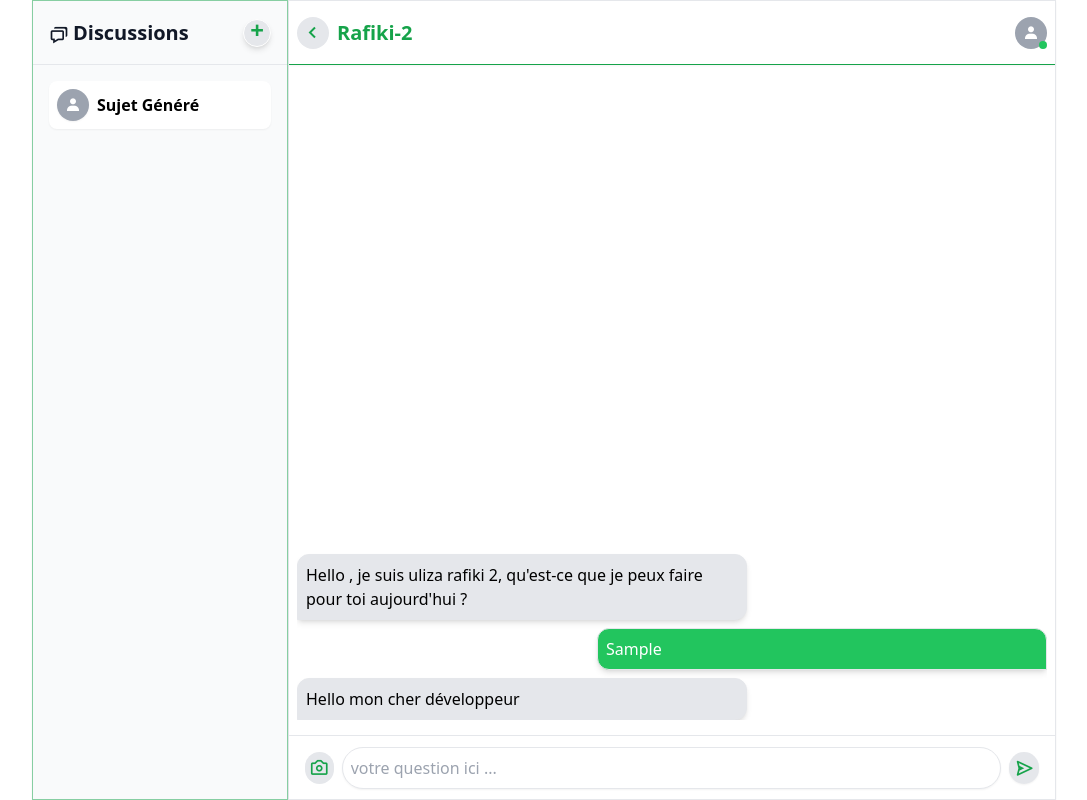
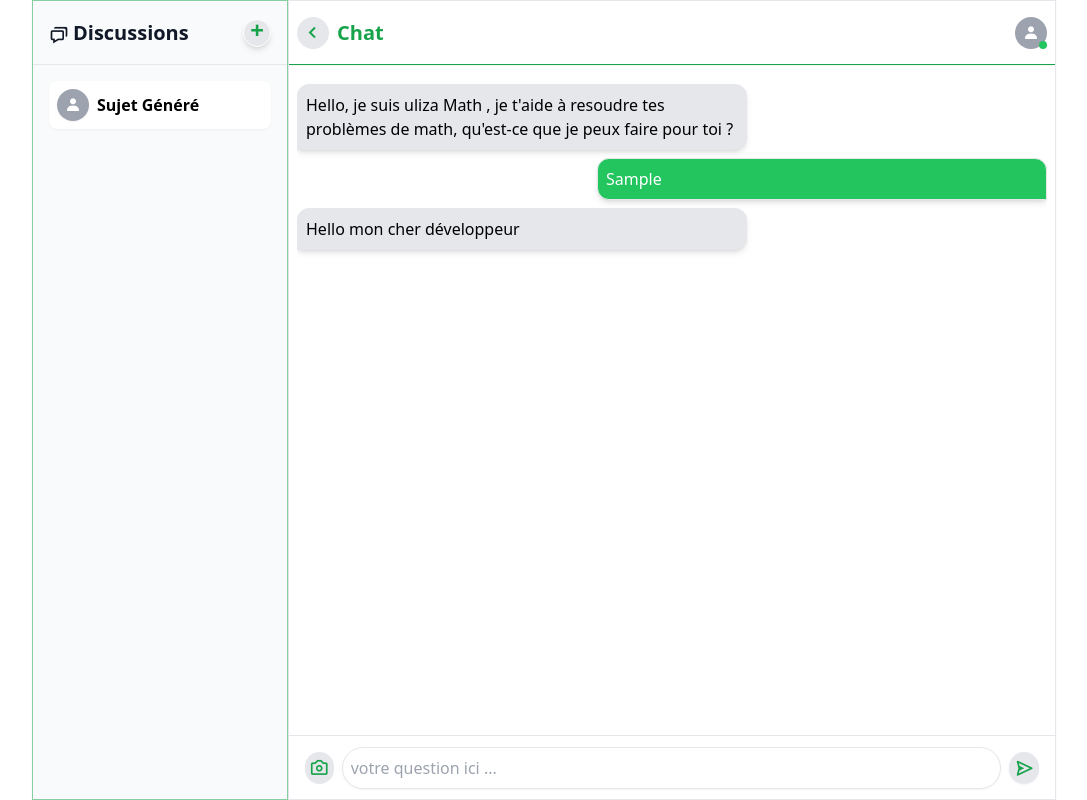
Before and after one commit to Likeur/uliza-chat, a website: page pages/uliza-rafiki2.html in a window 1280 px wide. Both pictures are taken after typing "Sample" into the empty fields and a click on the button 1120 px from the left and 767 px from the top of the page. Shown: the whole page, without its empty margins (96-1183 px from the left). Drawn offline with nearby package versions, Linux system fonts and the light colour scheme.

Commit message:
uliza math fixe

```diff
--- a/pages/uliza-rafiki2.html
+++ b/pages/uliza-rafiki2.html
@@ -50,7 +50,7 @@
                                     <span class="h-0.5 w-5 block  bg-gray-800 rounded-full mt-1"></span>
                                 </button>
                                 <button class="h-8 w-8 hidden rounded-full bg-gray-200 lg:flex items-center justify-center"><i class='bx bx-chevron-left text-green-600 text-2xl'></i></button>
-                                <span class="ml-2 font-semibold text-green-600 text-xl">Rafiki-2</span>
+                                <span class="ml-2 font-semibold text-green-600 text-xl">Chat</span>
                             </span>
                         </div>
                         <div class="relative">
@@ -62,17 +62,16 @@
                     </div>
                 </div>
                 <div class="bg-white h-[82vh] p-2 flex flex-col justify-end">
-                    <ul id="box-message" class=" h-[82vh] flex flex-col justify-end overflow-y-scroll">
+                    <ul id="box-message" class=" h-[82vh] flex flex-col overflow-x-hidden overflow-y-scroll">
                         <li>
                             <div class="flex justify-start mt-1">
                                 <div class="w-[60%]">
                                     <div class="bg-gray-200 border p-2 rounded-t-xl rounded-br-xl shadow-md">
-                                        <h1>Hello , je suis uliza rafiki 2,  qu'est-ce que je peux faire pour toi aujourd'hui ?</h1>
+                                        <h1>Hello, je suis uliza Math , je t'aide à resoudre tes problèmes de math, qu'est-ce que je peux faire pour toi ?</h1>
                                     </div>
                                 </div>
                             </div>
                         </li>
-
                     </ul>
                 </div>
                 <form action="" id="send-message-form">
@@ -117,12 +116,16 @@
                         <div class="flex justify-end mt-1">
                             <div class="w-[60%]" >
                                 <div class="bg-green-500 border text-white p-2 rounded-t-xl rounded-bl-xl shadow-md mt-1">
-                                    <h1 id="user-send">${userMessage.value}</h1>
+                                    <h1 id="user-mess${id}"></h1>
                                 </div>
                             </div>
                         </div>
                           `
                 boxMessage.appendChild(userSend)
+                const userMess = document.querySelector(`#user-mess${id}`)
+                userMess.textContent = userMessage.value
+
+                userMess.scrollIntoView();
 
                 const botreponse = document.createElement('li')
                 setTimeout(() => {
@@ -162,6 +165,7 @@
 
                             if (index <= reponse.length) {
                                 setTimeout(afficherCar, 50);
+                                document.getElementById(`texte-affiche${id}`).scrollIntoView();
                             }
                         };
                         afficherCar();
```
Also changed, not shown: pages/dashboard.html (+1 -1 lines).
